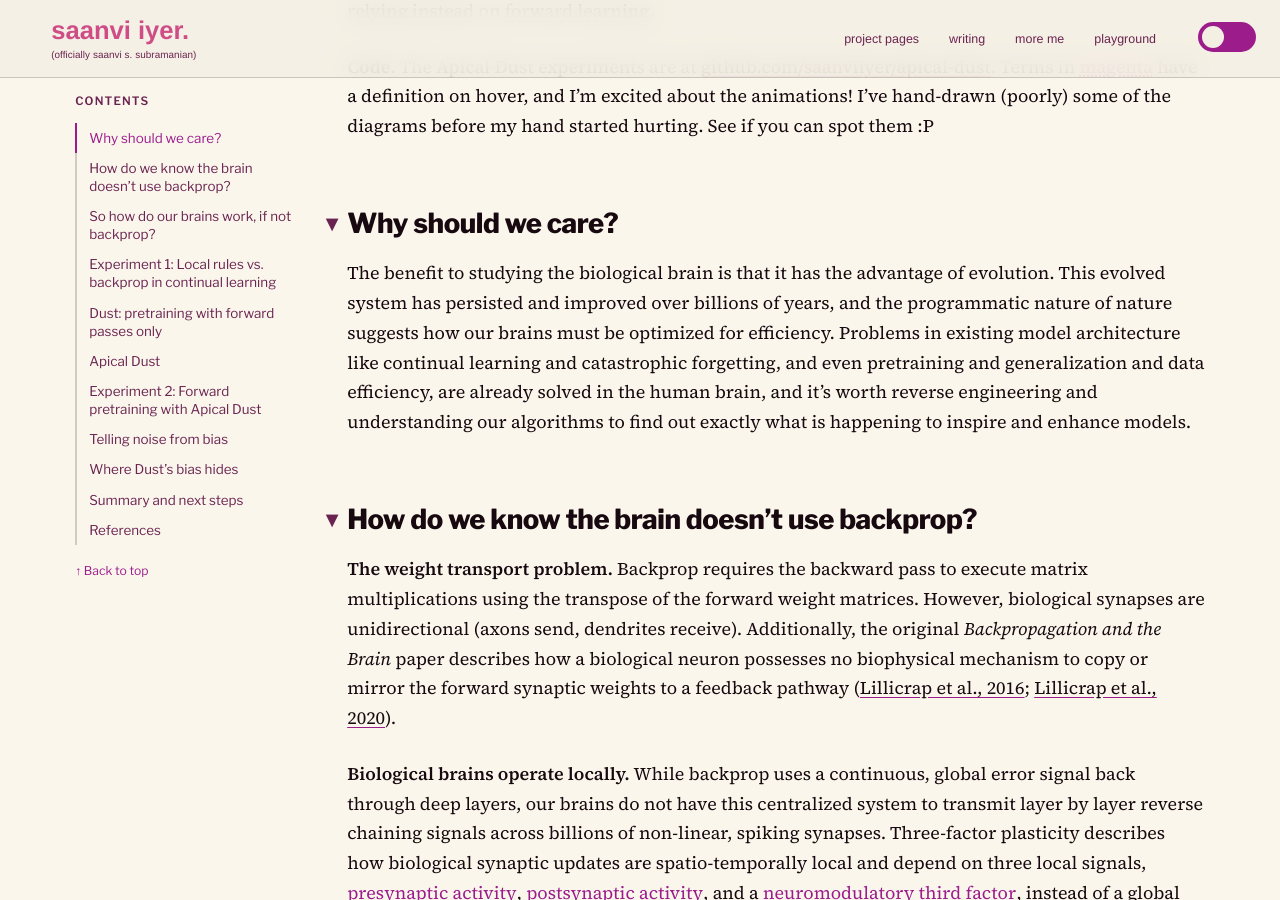
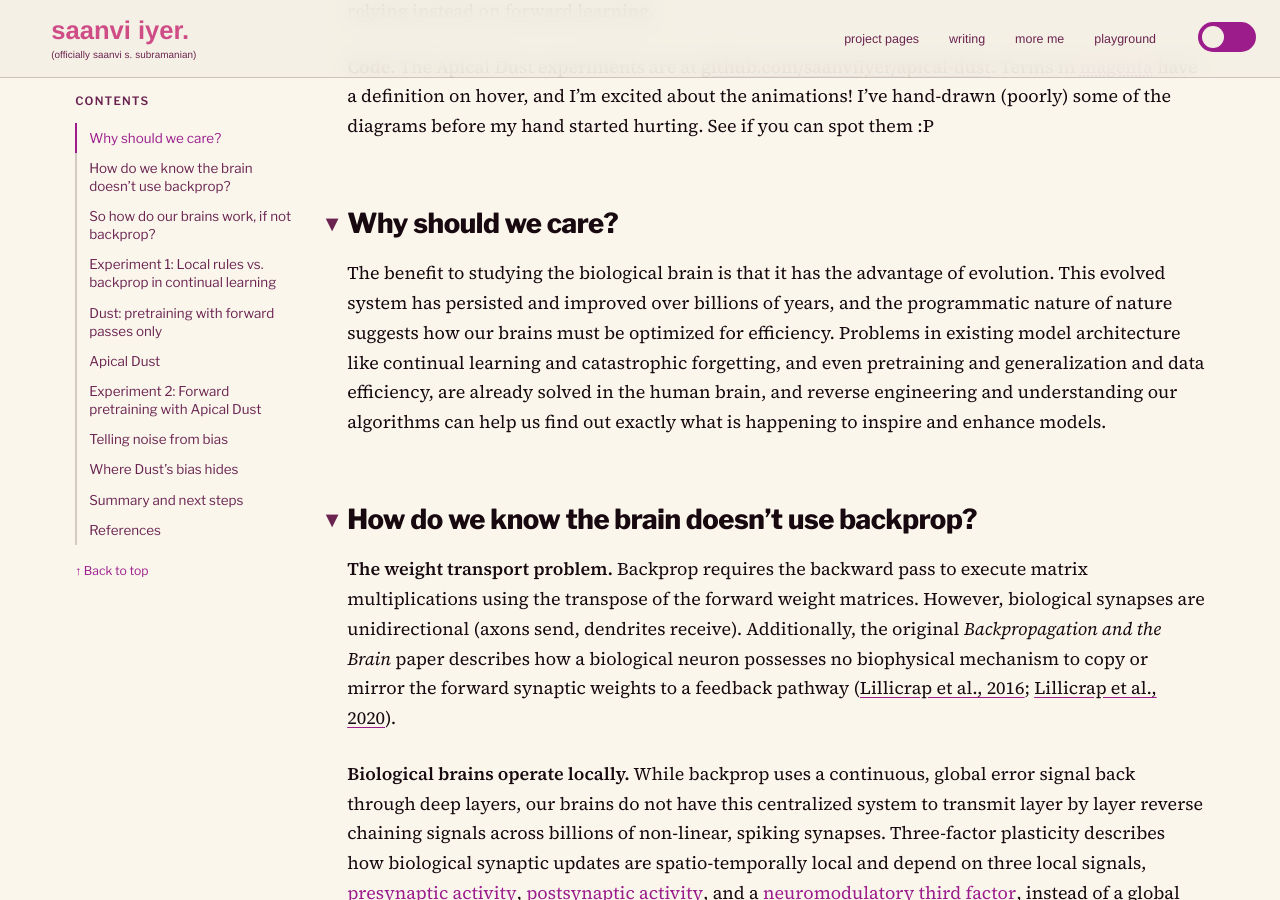
Before and after one commit to saanviiyer/saanviiyer.github.io, a Jekyll site: the page built from _posts/2026-10-25-forward-training-cortex.md, in a window 1280 px wide and 900 px high, scrolled down 541 px. Built offline with Jekyll 4.4.1, drawn with Linux system fonts in a browser that asks for light colours; some web fonts are replaced.

Commit message:
Reword a sentence in Why should we care

```diff
--- a/_posts/2026-10-25-forward-training-cortex.md
+++ b/_posts/2026-10-25-forward-training-cortex.md
@@ -29,7 +29,7 @@ Most deep learning architectures rely on backpropagation to optimize weight matr
 
 ## Why should we care?
 
-The benefit to studying the biological brain is that it has the advantage of evolution. This evolved system has persisted and improved over billions of years, and the programmatic nature of nature suggests how our brains must be optimized for efficiency. Problems in existing model architecture like continual learning and catastrophic forgetting, and even pretraining and generalization and data efficiency, are already solved in the human brain, and it's worth reverse engineering and understanding our algorithms to find out exactly what is happening to inspire and enhance models.
+The benefit to studying the biological brain is that it has the advantage of evolution. This evolved system has persisted and improved over billions of years, and the programmatic nature of nature suggests how our brains must be optimized for efficiency. Problems in existing model architecture like continual learning and catastrophic forgetting, and even pretraining and generalization and data efficiency, are already solved in the human brain, and reverse engineering and understanding our algorithms can help us find out exactly what is happening to inspire and enhance models.
 
 ## How do we know the brain doesn't use backprop?
 
```
